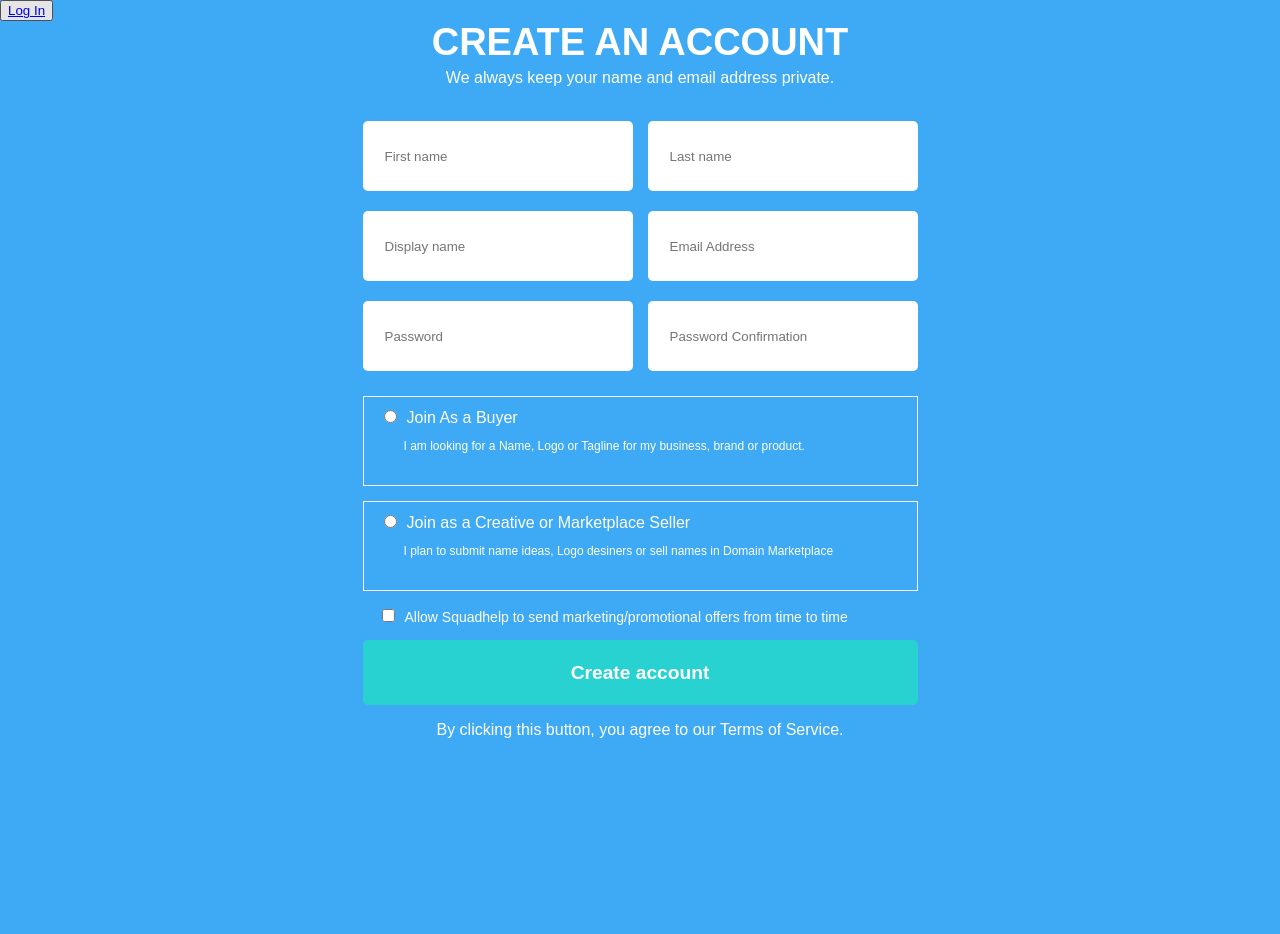
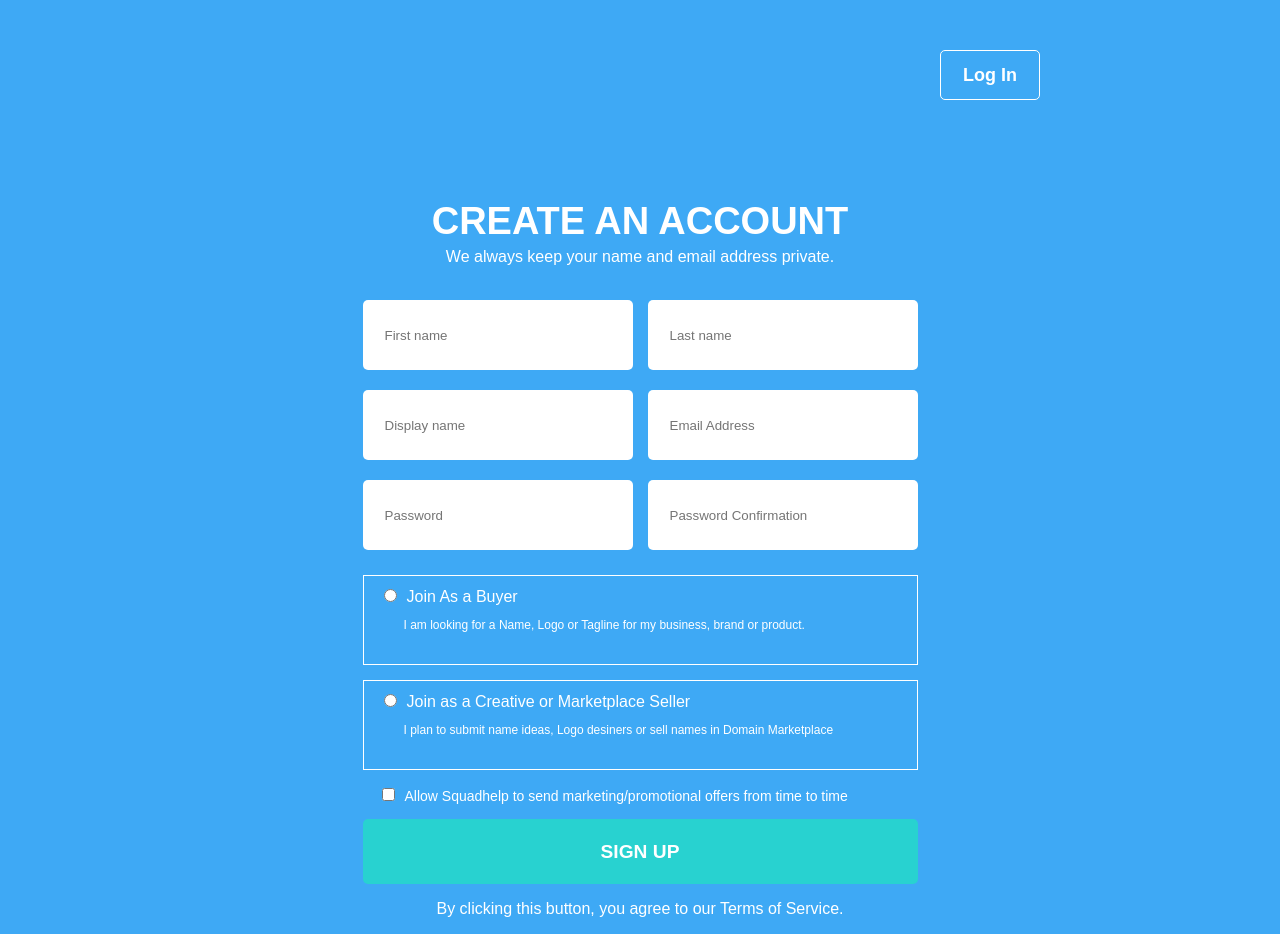
Before and after one commit to MMMorpheus/Form, a React (Create React App) app: page /sign_up in a window 1280 px wide. Before the commit the page ends 800 px from the top, so only its background shows below. Built offline with nearby package versions, Linux system fonts and the light colour scheme.

Commit message:
Some CSS

```diff
--- a/src/App.css
+++ b/src/App.css
@@ -1,38 +1,25 @@
-/* .App {
-  background-color: #3ea9f5;
-} */
-/*
-.App-logo {
-  height: 40vmin;
-  pointer-events: none;
+.header {
+  width: 800px;
+  height: 100px;
+  padding: 50px;
+  margin: 0 auto;
+  display: flex;
+  justify-content: flex-end;
 }
 
-@media (prefers-reduced-motion: no-preference) {
-  .App-logo {
-    animation: App-logo-spin infinite 20s linear;
+.toggle {
+  width: 100px;
+  height: 50px;
+  padding: 10px 15px;
+  border: 1px solid white;
+  border-radius: 5px;
+  background-color: transparent;
   }
+
+a {
+  text-decoration: none;
+  color: white;
+  font-family: Gotham SSm A, Gotham SSm B, Halvetica, sans-serif;
+  font-size: 18px;
+  font-weight: 600;
 }
-
-.App-header {
-  background-color: #282c34;
-  min-height: 100vh;
-  display: flex;
-  flex-direction: column;
-  align-items: center;
-  justify-content: center;
-  font-size: calc(10px + 2vmin);
-  color: white;
-}
-
-.App-link {
-  color: #61dafb;
-}
-
-@keyframes App-logo-spin {
-  from {
-    transform: rotate(0deg);
-  }
-  to {
-    transform: rotate(360deg);
-  }
-} */
--- a/src/App.js
+++ b/src/App.js
@@ -1,5 +1,4 @@
 import React, {useState} from 'react';
-import logo from './logo.svg';
 import './App.css';
 import { Outlet, Link } from 'react-router-dom';
 
@@ -15,8 +14,8 @@ function App() {
 
   return (
     <>
-    <header>
-      <button onClick={handler}>{switcher}</button>
+    <header className="header">
+      <button onClick={handler} className="toggle">{switcher}</button>
     </header>
     <main style={{display: 'flex', justifyContent: 'center'}}>
       <Outlet />
--- a/src/components/SignUp/SignUp.js
+++ b/src/components/SignUp/SignUp.js
@@ -34,11 +34,11 @@ const SignUp = () => {
                 <Form>
                     <div className={style.TextInputContainer}>
                         <InputWithError name="firstName" type="text" placeholder="First name" width="signUp" errorPos="signUpLeft"/>
-                        <InputWithError name="lasttName" type="text" placeholder="Last name" width="signUp" errorPos="signUpRight"/>
+                        <InputWithError name="lastName" type="text" placeholder="Last name" width="signUp" errorPos="signUpRight"/>
                         <InputWithError name="displayName" type="text" placeholder="Display name" width="signUp" errorPos="signUpLeft"/>
                         <InputWithError name="email" type="text" placeholder="Email Address" width="signUp" errorPos="signUpRight"/>
-                        <InputWithError name="password" type="text" placeholder="Password" width="signUp" errorPos="signUpLeft"/>
-                        <InputWithError name="passConfirmation" type="text" placeholder="Password Confirmation" width="signUp" errorPos="signUpRight"/>
+                        <InputWithError name="password" type="password" placeholder="Password" width="signUp" errorPos="signUpLeft"/>
+                        <InputWithError name="passConfirmation" type="password" placeholder="Password Confirmation" width="signUp" errorPos="signUpRight"/>
                     </div>
                     <div className={style.RadioContainer}>
                         <label>
@@ -60,7 +60,7 @@ const SignUp = () => {
                             Allow Squadhelp to send marketing/promotional offers from time to time
                         </label>
                     </div>
-                    <button className={style.submitBTN} type='onSubmit'>Create account</button>
+                    <SubmitBtn type='onSubmit' innerText="SIGN UP"/>
                 </Form>
             </Formik>
             <p>By clicking this button, you agree to our Terms of Service.</p>
--- a/src/components/SignUp/SignUp.module.css
+++ b/src/components/SignUp/SignUp.module.css
@@ -8,7 +8,6 @@
     display: flex;
     flex-direction: column;
     color: white;
-    /* font-family: Gotham SSm A, Gotham SSm B, Halvetica, sans-serif; */
     text-align: center;
 }
 
@@ -73,33 +72,3 @@
 .CheckboxContainer input {
     margin-right: 10px;
 }
-
-.submitBTN{
-    width: 100%;
-    height: 65px;
-    border-radius: 5px;
-    border: none;
-    background-color: var(--button-color);
-    color: inherit;
-    font-size: 1.2em;
-    font-weight: 600;
-}
-
-.ContainerForMessage{
-    position: relative;
-    padding: 0;
-}
-
-.ErrorMessage {
-    position: absolute;
-    /* left: 102%;
-    bottom: -150%; */
-    width: 150px;
-    height: 70px;
-    border-radius: 5px;
-    border: 1px solid red;
-    background-color: rgb(238, 141, 141);
-    display: flex;
-    align-items: center;
-    justify-content: center;
-}
--- a/src/utils/validation/schemas.js
+++ b/src/utils/validation/schemas.js
@@ -6,7 +6,9 @@ export const SIGN_UP_SCHEMA = yup.object().shape({
             .min(2, 'Too short!')
             .max(35, 'Too long'),
     lastName: yup.string()
-            .required('Field is required'),
+            .required('Field is required')
+            .min(2, 'Too short!')
+            .max(35, 'Too long'),
     displayName: yup.string()
             .required('Field is required')
             .matches(/^[a-z0-9_-]{3,15}$/, 'Invalid display name'),
@@ -30,7 +32,6 @@ export const LOG_IN_SCHEMA = yup.object().shape({
     password: yup.string()
             .required('Field is required')
             .min(4, 'It must contain at least 4 characters')
+            .matches(/^(?=.*?[A-Z])(?=.*?[a-z])(?=.*?[0-9])(?=.*?[#?!@$ %^&*-]).{8,}$/, 'Invalid password'),
 
 })
-
-// .matches(/^(?=.*?[A-Z])(?=.*?[a-z])(?=.*?[0-9])(?=.*?[#?!@$ %^&*-]).{8,}$/, 'Invalid password'),
```
Also changed, not shown: src/logo.png (renamed from logo.png), src/logo.svg (deleted).
